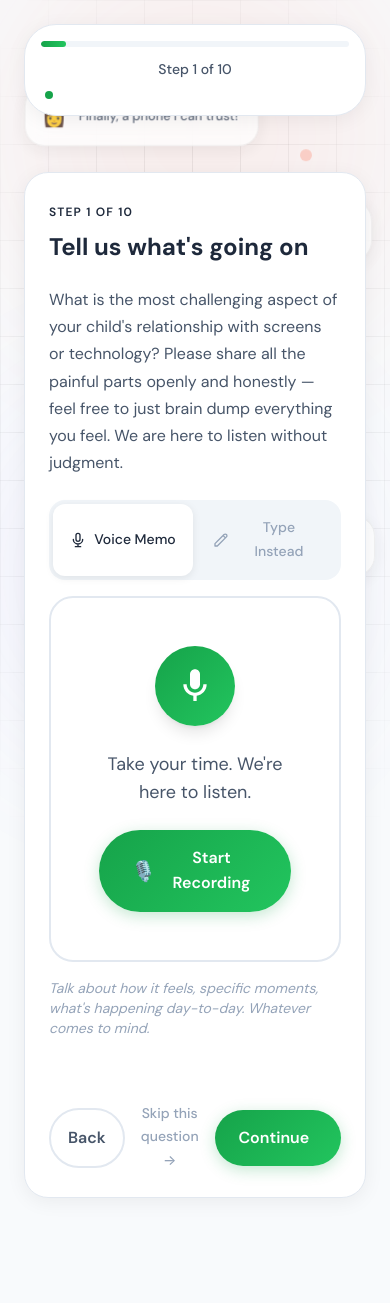
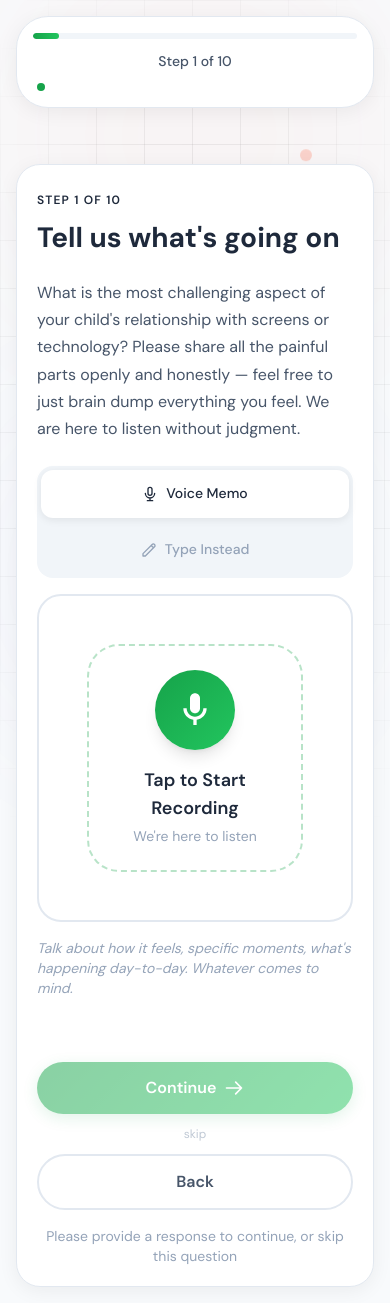
Before and after one commit to jajos12/BetterPhoneSurvey, a Next.js app: page /survey/step/1 in a window 390 px wide. Before the commit the page ends 1222 px from the top, so only its background shows below. Built offline with nearby package versions, Linux system fonts and the light colour scheme; no server answers.

Commit message:
feat: Implement a multi-step survey flow with voice recording, voice text input, and draggable ranking components.

```diff
--- a/app/globals.css
+++ b/app/globals.css
@@ -559,6 +559,40 @@ select:focus-visible {
 }
 
 /* ========================================
+   Confetti Animation
+   ======================================== */
+
+.confetti-container {
+  position: fixed;
+  top: 0;
+  left: 0;
+  width: 100%;
+  height: 100%;
+  pointer-events: none;
+  z-index: 100;
+  overflow: hidden;
+}
+
+.confetti-piece {
+  position: absolute;
+  top: -20px;
+  border-radius: 2px;
+  animation: confetti-fall linear forwards;
+}
+
+@keyframes confetti-fall {
+  0% {
+    transform: translateY(0) rotate(0deg);
+    opacity: 1;
+  }
+
+  100% {
+    transform: translateY(100vh) rotate(720deg);
+    opacity: 0;
+  }
+}
+
+/* ========================================
    Input Typing Glow
    ======================================== */
 
@@ -1064,3 +1098,103 @@ textarea:focus {
   -webkit-text-fill-color: transparent;
   background-clip: text;
 }
+
+/* ========================================
+   Mobile Responsive Improvements
+   ======================================== */
+
+@media (max-width: 640px) {
+
+  /* Make touch targets larger on mobile */
+  .btn-primary,
+  .btn-secondary {
+    min-height: 48px;
+    padding: 0.875rem 1.5rem;
+    font-size: 1rem;
+  }
+
+  /* Larger checkboxes */
+  .checkbox-item {
+    padding: 1rem;
+    gap: 0.75rem;
+  }
+
+  .checkbox-box {
+    width: 1.75rem;
+    height: 1.75rem;
+  }
+
+  /* Hide floating chat bubbles on mobile (too cluttered) */
+  .floating-bubble {
+    display: none;
+  }
+
+  /* Reduce floating elements opacity */
+  .floating-blob {
+    opacity: 0.04;
+  }
+
+  /* Container padding */
+  .container-survey {
+    padding: 1rem;
+  }
+
+  /* Card padding */
+  .glass-card {
+    padding: 1.25rem;
+  }
+
+  /* Smaller headings on mobile */
+  h1 {
+    font-size: 1.75rem !important;
+  }
+
+  /* Input toggle stacks better */
+  .input-toggle {
+    flex-direction: column;
+    gap: 0.5rem;
+  }
+
+  .input-toggle-option {
+    width: 100%;
+    justify-content: center;
+    padding: 0.75rem;
+  }
+
+  /* Ranking items larger */
+  .ranking-item {
+    padding: 1rem;
+    font-size: 0.95rem;
+  }
+
+  .ranking-slot {
+    min-width: 2.5rem;
+    font-size: 1rem;
+  }
+
+  /* Progress bar simplified */
+  .progress-track {
+    height: 6px;
+  }
+
+  /* Make trust badges stack on very small screens */
+  .trust-badge {
+    padding: 0.4rem 0.75rem;
+    font-size: 0.75rem;
+  }
+}
+
+/* Extra small screens */
+@media (max-width: 380px) {
+  .container-survey {
+    padding: 0.75rem;
+  }
+
+  .glass-card {
+    padding: 1rem;
+  }
+
+  h1 {
+    font-size: 1.5rem !important;
+  }
+}
--- a/app/survey/step/[step]/page.tsx
+++ b/app/survey/step/[step]/page.tsx
@@ -338,6 +338,37 @@ export default function StepPage({ params }: { params: Promise<{ step: string }>
         );
     }
 
+    // Check if step has required data filled
+    const isStepValid = (): boolean => {
+        // Type-safe access using Record
+        const data = formData as Record<string, unknown>;
+
+        switch (step) {
+            case '1': // Voice/text input
+                return !!(data.step1Text);
+            case '2': // Checkbox selection
+                return (formData.issues?.length || 0) > 0;
+            case '3': // Ranking - always valid if issues exist
+                return (formData.issues?.length || 0) > 0;
+            case '4': // Voice/text input
+                return !!(data.step4Text);
+            case '5': // Voice/text input
+                return !!(data.step5Text);
+            case '6': // Checkbox selection
+                return (formData.benefits?.length || 0) > 0;
+            case '7': // Voice/text input
+                return !!(data.step7Text);
+            case '8': // Voice/text input
+                return !!(data.step8Text);
+            case '9': // Voice/text input
+                return !!(data.step9Text);
+            case '10': // Voice/text input
+                return !!(data.step10Text);
+            default:
+                return true;
+        }
+    };
+
     const handleNext = async () => {
         const timeSpentMs = Date.now() - stepStartTime.current;
         trackStepComplete(step, timeSpentMs);
@@ -376,6 +407,8 @@ export default function StepPage({ params }: { params: Promise<{ step: string }>
         }
     };
 
+    const stepIsValid = isStepValid();
+
     return (
         <>
             <ProgressBar currentStepId={step} />
@@ -399,20 +432,36 @@ export default function StepPage({ params }: { params: Promise<{ step: string }>
                 </div>
 
                 {/* Navigation */}
-                <div className="flex items-center gap-4 mt-auto pt-8">
-                    <Button variant="secondary" onClick={handleBack}>
+                <div className="mt-auto pt-8 space-y-4">
+                    {/* Main buttons - stack on mobile, row on desktop */}
+                    <div className="flex flex-col-reverse sm:flex-row items-stretch sm:items-center gap-3">
+                        <Button variant="secondary" onClick={handleBack} className="w-full sm:w-auto">
                             Back
                         </Button>
-                    <div className="flex-1 text-right">
+
+                        <div className="flex-1 flex justify-center sm:justify-end">
                             <SkipButton onClick={handleNext} />
                         </div>
-                    <Button onClick={handleNext}>
+
+                        <Button
+                            onClick={handleNext}
+                            disabled={!stepIsValid}
+                            className={`w-full sm:w-auto ${!stepIsValid ? 'opacity-50 cursor-not-allowed' : ''}`}
+                        >
                             {step === '10' ? 'Almost Done' : 'Continue'}
                             <svg className="w-5 h-5" fill="none" viewBox="0 0 24 24" stroke="currentColor" strokeWidth={2}>
                                 <path strokeLinecap="round" strokeLinejoin="round" d="M14 5l7 7m0 0l-7 7m7-7H3" />
                             </svg>
                         </Button>
                     </div>
+
+                    {/* Hint when Continue is disabled */}
+                    {!stepIsValid && (
+                        <p className="text-center text-sm text-text-muted">
+                            Please provide a response to continue, or skip this question
+                        </p>
+                    )}
+                </div>
             </GlassCard>
         </>
     );
--- a/app/survey/thank-you/page.tsx
+++ b/app/survey/thank-you/page.tsx
@@ -3,6 +3,7 @@
 import { useState } from 'react';
 import Link from 'next/link';
 import { GlassCard } from '@/components/ui/GlassCard';
+import { Confetti } from '@/components/ui/Confetti';
 
 export default function ThankYouPage() {
     const [copied, setCopied] = useState(false);
@@ -30,6 +31,8 @@ export default function ThankYouPage() {
     };
 
     return (
+        <>
+            <Confetti />
             <div className="min-h-[80vh] flex items-center justify-center">
                 <GlassCard className="max-w-xl w-full text-center animate-fade-in">
                     <div className="stagger-children">
@@ -88,5 +91,6 @@ export default function ThankYouPage() {
                     </div>
                 </GlassCard>
             </div>
+        </>
     );
 }
--- a/components/survey/DraggableRanking.tsx
+++ b/components/survey/DraggableRanking.tsx
@@ -13,10 +13,19 @@ export function DraggableRanking({ items, value, onChange }: DraggableRankingPro
     const [dragOver, setDragOver] = useState<number | null>(null);
     const dragNode = useRef<HTMLDivElement | null>(null);
 
-    // Create ordered list from value, falling back to items order
-    const orderedItems = value.length > 0
-        ? value.map(v => items.find(i => i.value === v)).filter(Boolean) as { value: string; label: string }[]
-        : items;
+    // Create ordered list: prioritize saved order, but include ALL items
+    // Items in value come first (in saved order), then any new items not in value
+    const orderedItems = (() => {
+        // Start with items that are in the saved value (in their saved order)
+        const fromValue = value
+            .map(v => items.find(i => i.value === v))
+            .filter(Boolean) as { value: string; label: string }[];
+
+        // Add any items that weren't in the saved value
+        const remainingItems = items.filter(i => !value.includes(i.value));
+
+        return [...fromValue, ...remainingItems];
+    })();
 
     const handleDragStart = (e: React.DragEvent, item: string) => {
         setDragging(item);
--- a/components/survey/SkipButton.tsx
+++ b/components/survey/SkipButton.tsx
@@ -1,15 +1,35 @@
+'use client';
+
+import { useState } from 'react';
+
 interface SkipButtonProps {
     onClick: () => void;
 }
 
 export function SkipButton({ onClick }: SkipButtonProps) {
+    const [confirmMode, setConfirmMode] = useState(false);
+
+    const handleClick = () => {
+        if (confirmMode) {
+            onClick();
+            setConfirmMode(false);
+        } else {
+            setConfirmMode(true);
+            // Reset after 3 seconds if not confirmed
+            setTimeout(() => setConfirmMode(false), 3000);
+        }
+    };
+
     return (
         <button
             type="button"
-            onClick={onClick}
-            className="skip-link hover:underline"
+            onClick={handleClick}
+            className={`text-xs transition-all ${confirmMode
+                    ? 'text-amber-600 font-medium'
+                    : 'text-text-muted/60 hover:text-text-muted'
+                }`}
         >
-            Skip this question →
+            {confirmMode ? 'Tap again to skip →' : 'skip'}
         </button>
     );
 }
--- a/components/survey/VoiceRecorder.tsx
+++ b/components/survey/VoiceRecorder.tsx
@@ -161,24 +161,24 @@ export function VoiceRecorder({
                 </div>
             )}
 
-            {/* Idle State - "We're here to listen" */}
+            {/* Idle State - One Big Clickable Button */}
             {state === 'idle' && (
-                <div className="stagger-children">
-                    <div className="mb-6">
-                        <div className="w-20 h-20 mx-auto bg-gradient-to-br from-primary to-primary-light rounded-full flex items-center justify-center shadow-lg relative">
+                <div className="stagger-children text-center">
+                    <button
+                        onClick={startRecording}
+                        className="group w-full flex flex-col items-center gap-4 p-6 rounded-2xl bg-white/50 border-2 border-dashed border-primary/30 hover:border-primary hover:bg-white/80 transition-all cursor-pointer"
+                    >
+                        <div className="w-20 h-20 bg-gradient-to-br from-primary to-primary-light rounded-full flex items-center justify-center shadow-lg group-hover:scale-110 transition-transform">
                             <svg className="w-10 h-10 text-white" fill="currentColor" viewBox="0 0 24 24">
                                 <path d="M12 14c1.66 0 3-1.34 3-3V5c0-1.66-1.34-3-3-3S9 3.34 9 5v6c0 1.66 1.34 3 3 3z" />
                                 <path d="M17 11c0 2.76-2.24 5-5 5s-5-2.24-5-5H5c0 3.53 2.61 6.43 6 6.92V21h2v-3.08c3.39-.49 6-3.39 6-6.92h-2z" />
                             </svg>
                         </div>
-                    </div>
-                    <p className="text-text-secondary mb-6 text-lg">
-                        Take your time. We&apos;re here to listen.
-                    </p>
-                    <Button onClick={startRecording} size="lg">
-                        <span className="text-xl">🎙️</span>
-                        Start Recording
-                    </Button>
+                        <div>
+                            <p className="text-text-primary font-semibold text-lg">Tap to Start Recording</p>
+                            <p className="text-text-muted text-sm mt-1">We&apos;re here to listen</p>
+                        </div>
+                    </button>
                 </div>
             )}
 
--- a/components/survey/VoiceTextInput.tsx
+++ b/components/survey/VoiceTextInput.tsx
@@ -2,23 +2,31 @@
 
 import { useState } from 'react';
 import { VoiceRecorder } from './VoiceRecorder';
+import { useSurvey } from '@/components/providers/SurveyProvider';
 
 interface VoiceTextInputProps {
     sessionId: string;
     stepNumber: number;
-    onTextChange?: (text: string) => void;
-    textValue?: string;
     placeholder?: string;
 }
 
 export function VoiceTextInput({
     sessionId,
     stepNumber,
-    onTextChange,
-    textValue = '',
     placeholder = 'Type your response here...'
 }: VoiceTextInputProps) {
     const [mode, setMode] = useState<'voice' | 'text'>('voice');
+    const [localText, setLocalText] = useState('');
+    const { updateFormData, formData } = useSurvey();
+
+    // Field key based on step number
+    const fieldKey = `step${stepNumber}Text` as keyof typeof formData;
+
+    const handleTextChange = (text: string) => {
+        setLocalText(text);
+        // Save to form data
+        updateFormData({ [fieldKey]: text });
+    };
 
     return (
         <div className="space-y-4">
@@ -50,14 +58,14 @@ export function VoiceTextInput({
             {mode === 'voice' ? (
                 <VoiceRecorder sessionId={sessionId} stepNumber={stepNumber} />
             ) : (
-                <div className="recorder-container">
+                <div className="space-y-3">
                     <textarea
-                        className="input-base textarea-input"
+                        className="w-full min-h-[150px] p-4 rounded-xl border-2 border-gray-200 bg-white text-gray-900 placeholder-gray-400 resize-y focus:border-primary focus:ring-2 focus:ring-primary/20 transition-all"
                         placeholder={placeholder}
-                        value={textValue}
-                        onChange={(e) => onTextChange?.(e.target.value)}
+                        value={localText}
+                        onChange={(e) => handleTextChange(e.target.value)}
                     />
-                    <p className="text-sm text-text-muted mt-3">
+                    <p className="text-sm text-text-muted">
                         Take your time to share your thoughts
                     </p>
                 </div>
--- /dev/null
+++ b/components/ui/Confetti.tsx
@@ -0,0 +1,53 @@
+'use client';
+
+import { useEffect } from 'react';
+import confetti from 'canvas-confetti';
+
+export function Confetti() {
+    useEffect(() => {
+        // Fire confetti from multiple angles
+        const duration = 3000;
+        const end = Date.now() + duration;
+
+        const colors = ['#22C55E', '#4ADE80', '#FFD700', '#FF6B4A', '#A78BFA', '#60A5FA'];
+
+        const frame = () => {
+            confetti({
+                particleCount: 3,
+                angle: 60,
+                spread: 55,
+                origin: { x: 0, y: 0.7 },
+                colors: colors
+            });
+
+            confetti({
+                particleCount: 3,
+                angle: 120,
+                spread: 55,
+                origin: { x: 1, y: 0.7 },
+                colors: colors
+            });
+
+            if (Date.now() < end) {
+                requestAnimationFrame(frame);
+            }
+        };
+
+        // Initial burst
+        confetti({
+            particleCount: 100,
+            spread: 70,
+            origin: { y: 0.6 },
+            colors: colors
+        });
+
+        // Continuous from sides
+        frame();
+
+        return () => {
+            confetti.reset();
+        };
+    }, []);
+
+    return null;
+}
--- a/package.json
+++ b/package.json
@@ -10,6 +10,8 @@
   },
   "dependencies": {
     "@supabase/supabase-js": "^2.93.3",
+    "@types/canvas-confetti": "^1.9.0",
+    "canvas-confetti": "^1.9.4",
     "clsx": "^2.1.1",
     "next": "16.1.6",
     "openai": "^6.17.0",
```
Also changed, not shown: 1 other file (tests, documents, lock files or other folders). Lines whose indentation alone changed are shown as unchanged.
